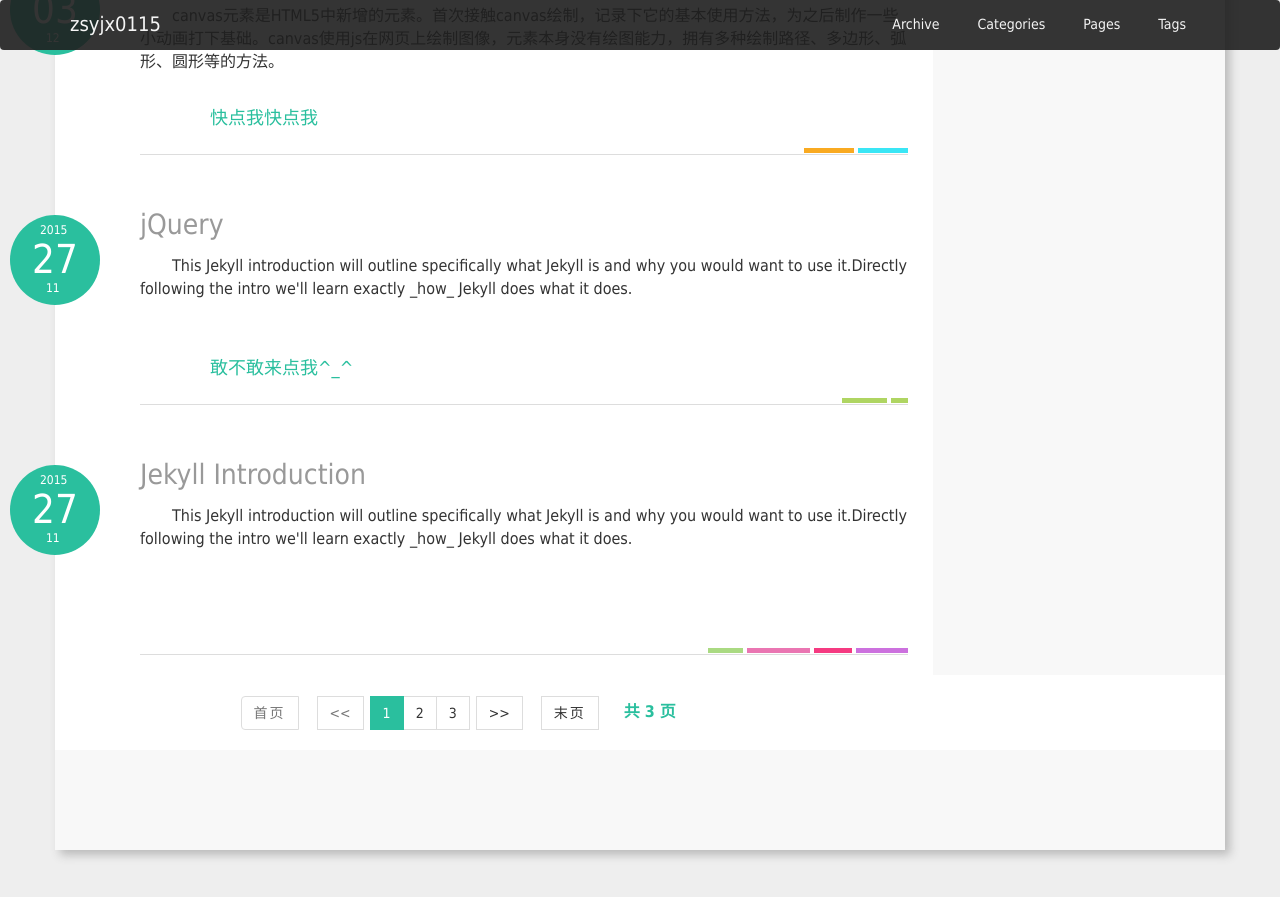
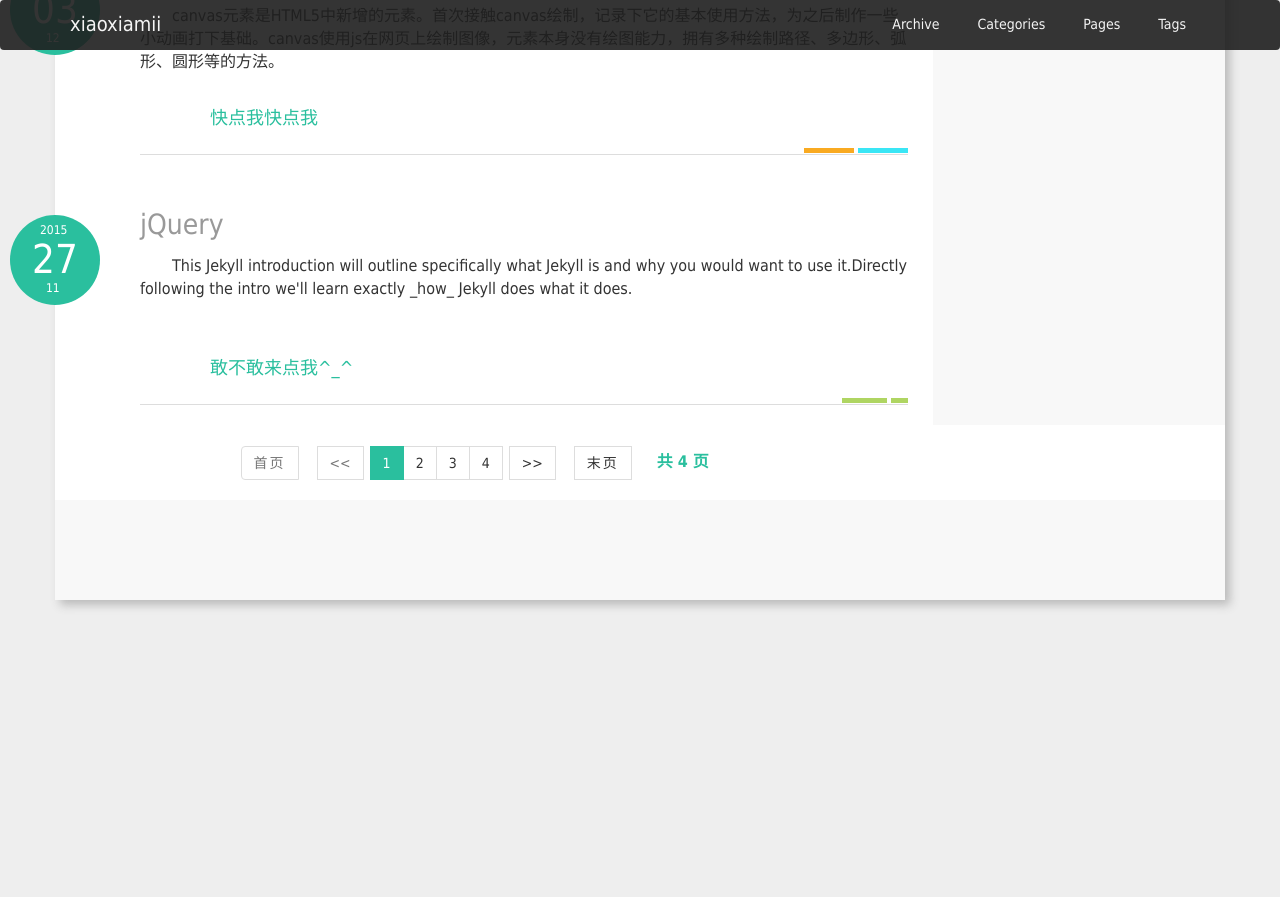
Before and after one commit to xiaoxiamii/xiaoxiamii.github.io, a Jekyll site: the page built from index.html, in a window 1280 px wide and 900 px high, scrolled down 1365 px. Shown: the top 897 px of the window. Built offline with Jekyll 4.4.1, drawn with Linux system fonts in a browser that asks for light colours; the list of posts is cut into pages by our own code; after the commit the page ends 2015 px from its top, so only the background shows below that; some of the changed text lies outside the part shown.

Commit message:
config change

```diff
--- a/_config.yml
+++ b/_config.yml
@@ -9,16 +9,16 @@ highlighter: pygments
 # Themes are encouraged to use these universal variables
 # so be sure to set them if your theme uses them.
 #
-title : zsyjx0115
+title : xiaoxiamii
 tagline: Site Tagline
 author :
-  name : Qiannan Jia
-  email : zsyjx0115@163.com
-  github : zsyjx0115
+  name : zzz
+  email : zzz
+  github : xiaoxiamii
   twitter : username
   feedburner : feedname
 gems: [jekyll-paginate]
-paginate: 4
+paginate: 3
 paginate_path: "page:num"
 
 # The production_url is only used when full-domain names are needed
@@ -97,7 +97,7 @@ JB :
       width: 580
       colorscheme: light
     duoshuo :
-      short_name : zsyjx0115
+      short_name : xiaoxiamii
   # Settings for analytics helper
   # Set 'provider' to the analytics provider you want to use.
   # Set 'provider' to false to turn analytics off globally.
--- a/_includes/themes/myfirst-theme/default-paginator.html
+++ b/_includes/themes/myfirst-theme/default-paginator.html
@@ -47,9 +47,9 @@
     <div id="welcome">
       <div id="transparent">
         <div class="my-title">
-          <h1>zsyjx0115</h1>
-          <h4>走在前端的道路上头也不回</h4>
-          <p>面包总会有的，要耐得住寂寞！</p>
+          <h1>xiaoxiamii</h1>
+          <!-- <h4>走在前端的道路上头也不回</h4>
+          <p>面包总会有的，要耐得住寂寞！</p> -->
         </div>
         <div class="down">
           <span class="glyphicon glyphicon-menu-down"></span>
```
